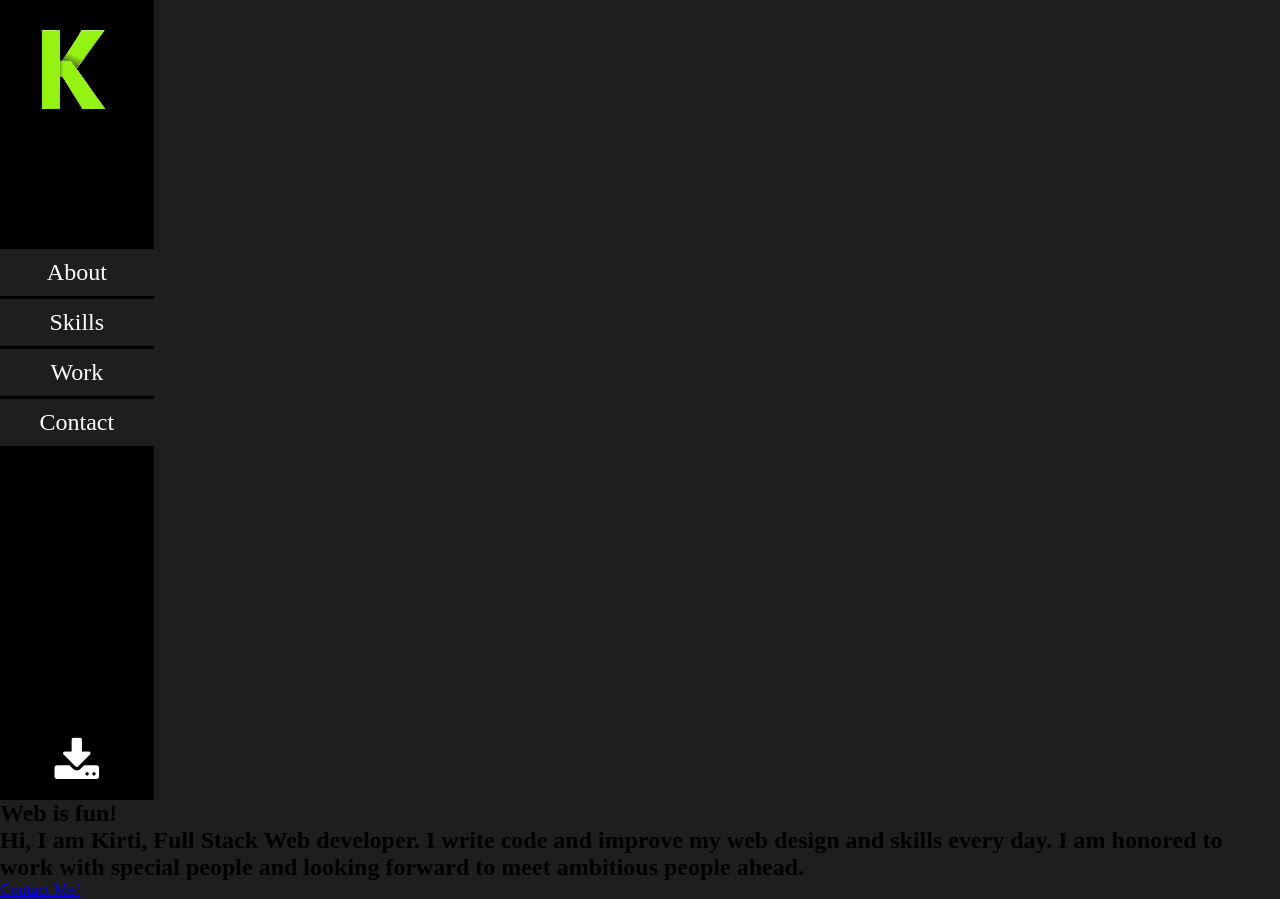
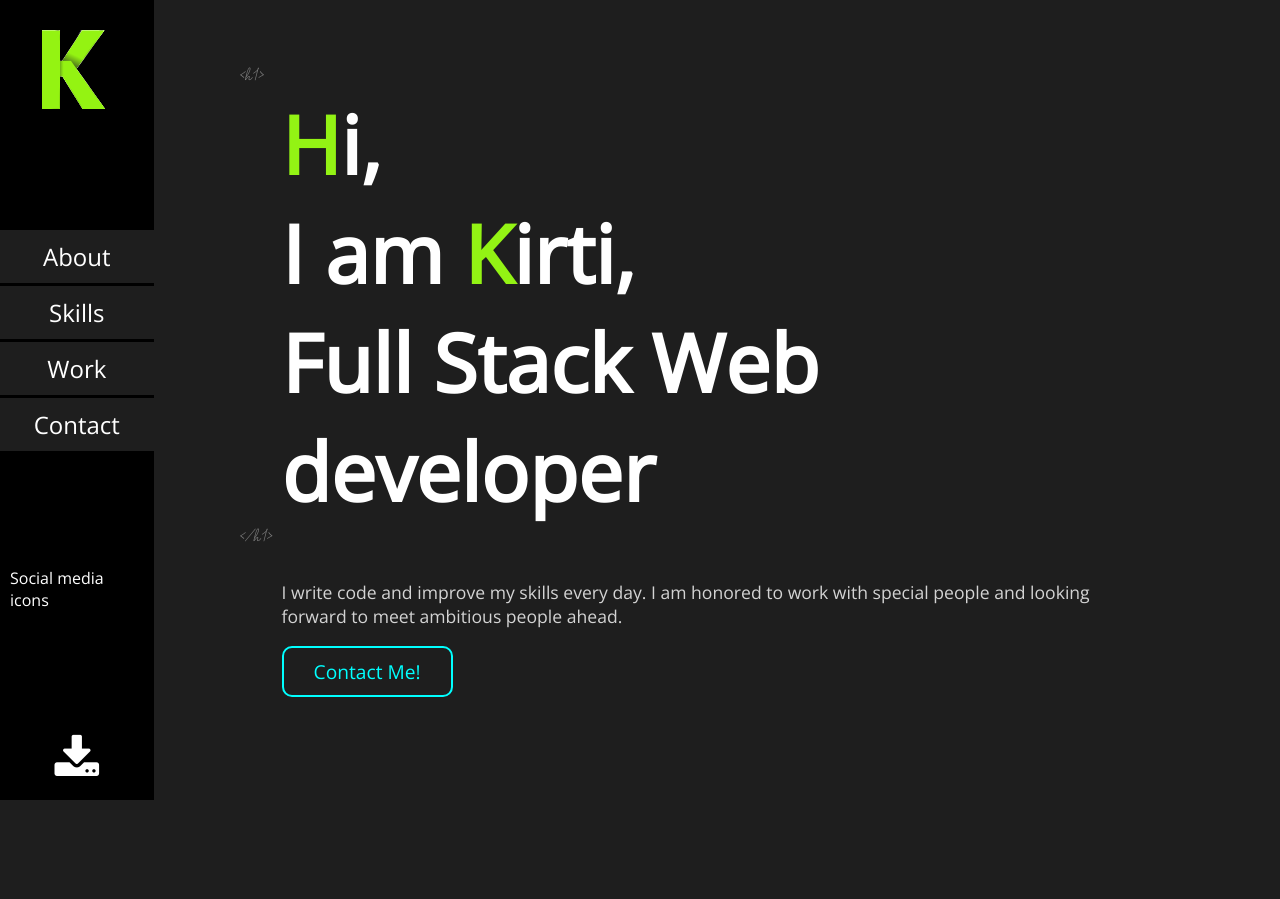
Before and after one commit to kirti18patel/react-portfolio, a React (Create React App) app in the folder react-portfolio/: page / in a window 1280 px wide. After the commit the page ends 800 px from the top, so only its background shows below. Built offline with nearby package versions, Linux system fonts and the light colour scheme.

Commit message:
home page styling completed

```diff
--- a/react-portfolio/public/index.html
+++ b/react-portfolio/public/index.html
@@ -9,6 +9,9 @@
       name="description"
       content="Web site created using create-react-app"
     />
+    <link rel="preconnect" href="https://fonts.googleapis.com">
+    <link rel="preconnect" href="https://fonts.gstatic.com" crossorigin>
+    <link href="https://fonts.googleapis.com/css2?family=Open+Sans&family=Sacramento&display=swap" rel="stylesheet">
     <link rel="stylesheet" href="https://stackpath.bootstrapcdn.com/font-awesome/4.7.0/css/font-awesome.min.css">
     <title>Kirti-Portfolio</title>
   </head>
--- a/react-portfolio/src/App.css
+++ b/react-portfolio/src/App.css
@@ -10,9 +10,15 @@
 body{
   width: 100vw;
   height: 100vh;
-  /* color: white; */
+  color: white;
+  font-family: 'Open Sans', sans-serif;
   background-color: var(--bgcolor);
-  display: inline;
+}
+
+#root{
+  display: flex;
+  justify-content: center;
+  align-items: center;
 }
 
 nav{
@@ -26,7 +32,11 @@ nav{
   align-items: center;
 }
 
-nav .menu ul{
+.logo{
+  margin-top: 20px;
+}
+
+.menu ul{
   width: 12vw;
   text-align: center;
   font-size: 1.5rem;
@@ -34,34 +44,28 @@ nav .menu ul{
   background-color: var(--bgcolor);
 }
 
-nav .menu ul li{
+.menu ul li{
   padding: 10px;
   border-bottom: 3px solid black;
 }
 
-nav .menu a:hover{
-  color: aqua;
-}
-
-nav .menu a{
+.menu a{
   text-decoration: none;
   color: white;
   transition: 0.3s;
 }
 
-nav .logo{
-  margin-top: 20px;
+.menu a:hover{
+  color: aqua;
 }
 
-nav h1 {
+.download{
   font-size: 3rem ;
-}
-nav h1 a{
   text-decoration: none;
   color: white;
 }
 
-.tooltip .tooltiptext {
+.download .tooltiptext {
   font-size: 1rem;
   visibility: hidden;
   width: 120px;
@@ -71,12 +75,62 @@ nav h1 a{
   border-radius: 6px;
   padding: 5px 0;
 
-  /* Position the tooltip */
   position: absolute;
   transform: translate(-70%,-100%);
   z-index: 1;
 }
 
-.tooltip:hover .tooltiptext {
+.download:hover .tooltiptext {
+  transition: 1s;
   visibility: visible;
 }
+
+section{
+  width: 88vw;
+  height: 100vh;
+  padding: 5% 10%;
+}
+
+.content{
+  margin-bottom: 30px;
+  display: flex;
+  flex-direction: column;
+  justify-content: center;
+}
+
+.content::before,
+.content::after{
+  content: "<h1>";
+  color: gray;
+  font-size: 1.1rem;
+  font-style: italic;
+  font-family: 'Sacramento', cursive;
+  transform: translateX(-5%);
+}
+
+.content::after{
+  content: "</h1>";
+}
+
+.content h1{
+  font-size: 5rem;
+}
+
+.content h1 span{
+  color: #93f314;
+}
+
+.description-home{
+  font-size: 1.1rem;
+  margin-bottom: 30px;
+  color: lightgrey;
+}
+
+.contact-me{
+  padding: 10px 30px;
+  font-size: 1.2rem;
+  border: 2px solid aqua;
+  border-radius: 10px;
+  text-decoration: none;
+  color: aqua;
+}
--- a/react-portfolio/src/components/Home/index.js
+++ b/react-portfolio/src/components/Home/index.js
@@ -2,10 +2,16 @@ import React from 'react';
 function Home() {
   return (
     <section className="my-5">
-      <h1>Web is fun!</h1>
-      <h1>Hi, I am Kirti, Full Stack Web developer. I write code and improve my web design and skills every day. I am honored to work with special people and looking forward to meet ambitious people ahead.
-      </h1>
-      <a href="mailto:kirti18patel@yahoo.com" >Contact Me!</a>
+      {/* <h1 className="">Web is fun!</h1> */}
+      <div className="content">
+        <h1><span>H</span>i,</h1>
+        <h1>I am <span>K</span>irti,</h1>
+        <h1>Full Stack Web developer</h1>
+      </div>
+      <div className="description-home">
+        <p>I write code and improve my skills every day. I am honored to work with special people and looking forward to meet ambitious people ahead.</p>
+      </div>
+      <a href="mailto:kirti18patel@yahoo.com" className="contact-me">Contact Me!</a>
     </section>
   );
 }
--- a/react-portfolio/src/components/Nav/index.js
+++ b/react-portfolio/src/components/Nav/index.js
@@ -22,7 +22,7 @@ function Nav(props) {
   </ul>
 </div>
 <div>Social media icons</div>
-<h1><a href={resume} download="resume-KirtiPatel" className="tooltip"> <i className="fa fa-download" aria-hidden="true"></i><span class="tooltiptext">Download my resume</span></a></h1>
+<h1><a href={resume} download="resume-KirtiPatel" className="download"> <i className="fa fa-download" aria-hidden="true"></i><span className="tooltiptext">Download my resume</span></a></h1>
 </nav>
   );
 }
--- a/react-portfolio/src/components/Skills/index.js
+++ b/react-portfolio/src/components/Skills/index.js
@@ -2,7 +2,7 @@ import React from 'react';
 function Skills() {
   return (
     <section className="my-5">
-        <h1>Skills</h1>
+        <h1 className="section-title">Skills</h1>
     </section>
   );
 }
```
